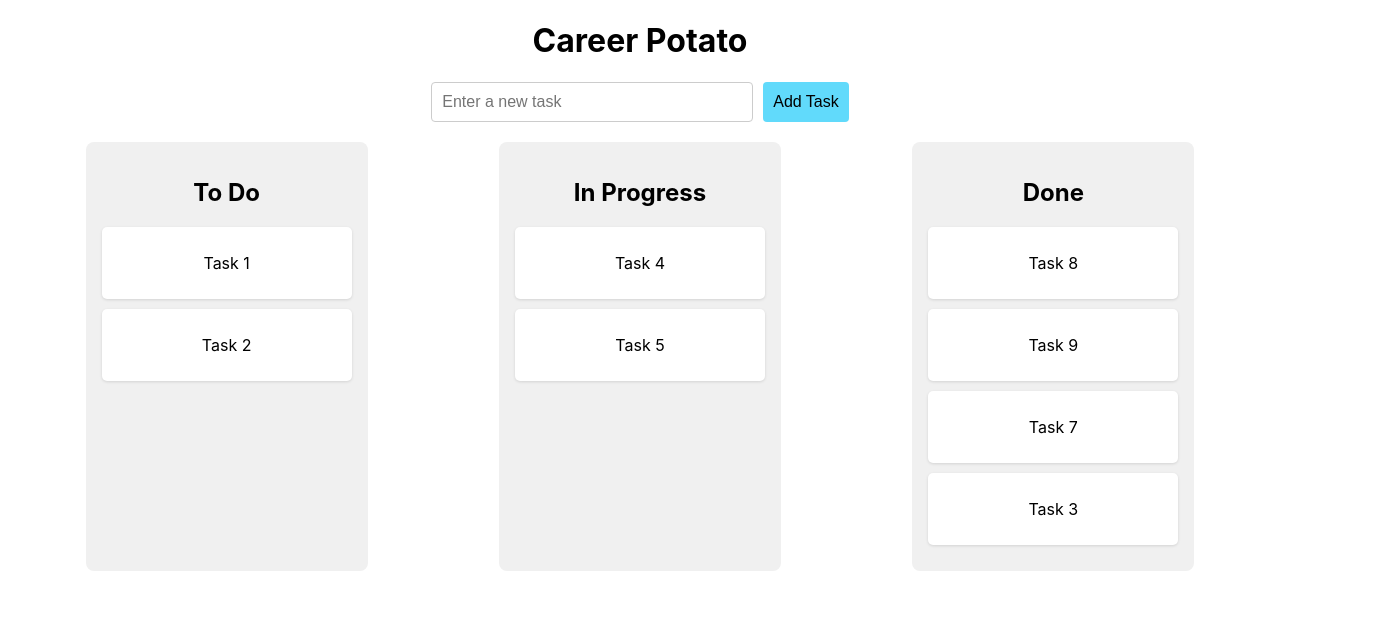
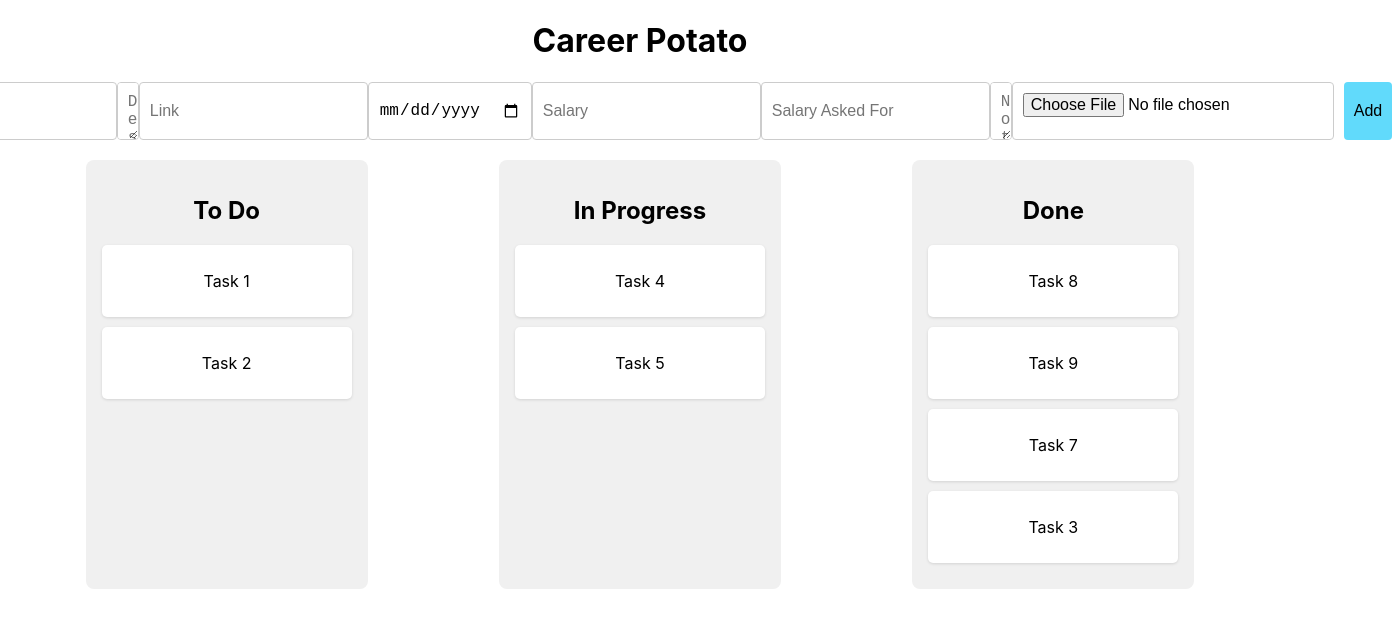
Before and after one commit to MariaRagone/career-potato, a React (Create React App) app: page / in a window 1280 px wide. Shown: the top 628 px of the page, 1392 px wide, since content can reach past the window. Built offline with nearby package versions, Linux system fonts and the light colour scheme.

Commit message:
adding more fields to the form

```diff
--- a/src/components/TaskForm.jsx
+++ b/src/components/TaskForm.jsx
@@ -2,26 +2,117 @@ import React, { useState } from "react";
 import "../styles/TaskFormStyles.css";
 
 function TaskForm({ onAddTask }) {
-  const [newTask, setNewTask] = useState("");
+  const [formData, setFormData] = useState({
+    title: "",
+    company: "",
+    link: "",
+    description: "",
+    dateApplied: "",
+    salaryOffered: "",
+    salaryAskedFor: "",
+    notes: "",
+    attachment: null,
+  });
+  const handleInputChange = (e) => {
+    const { name, value } = e.target;
+    setFormData((prevData) => ({
+      prevData,
+      [name]: value,
+    }));
+  };
 
-  const handleAddTask = (e) => {
+  const handleFileChange = (e) => {
+    const file = e.target.files[0];
+    setFormData((prevData) => ({
+      ...prevData,
+      attachment: file,
+    }));
+  };
+
+  // const [newTask, setNewTask] = useState("");
+
+  const handleSubmit = (e) => {
     e.preventDefault();
-    if (newTask.trim() === "") return;
-    onAddTask(newTask);
-    setNewTask("");
+    if (formData.title.trim() === "") return;
+    onAddTask(formData);
+    setFormData({
+      title: "",
+      company: "",
+      link: "",
+      description: "",
+      dateApplied: "",
+      salaryOffered: "",
+      salaryAskedFor: "",
+      notes: "",
+      attachment: null,
+    });
   };
 
   return (
-    <form onSubmit={handleAddTask} className="task-form">
+    <form onSubmit={handleSubmit} className="task-form">
       <input
         type="text"
-        placeholder="Enter a new task"
-        value={newTask}
-        onChange={(e) => setNewTask(e.target.value)}
+        name="title"
+        placeholder="Title"
+        value={formData.title}
+        onChange={handleInputChange}
         className="task-input"
       />
+      <textarea
+        name="description"
+        placeholder="Description"
+        value={formData.description}
+        onChange={handleInputChange}
+        className="task-input"
+      />
+      <input
+        type="url"
+        name="link"
+        placeholder="Link"
+        value={formData.sallinkaryAskedFor}
+        onChange={handleInputChange}
+        className="task-input"
+      />
+      <input
+        type="date"
+        name="dateApplied"
+        value={formData.dateApplied}
+        onChange={handleInputChange}
+        className="task-input"
+      />
+      <input
+        type="salaryOffered"
+        name="salaryOffered"
+        placeholder="Salary"
+        value={formData.salaryOffered}
+        onChange={handleInputChange}
+        className="task-input"
+      />
+      <input
+        type="salaryAskedFor"
+        name="salaryAskedFor"
+        placeholder="Salary Asked For"
+        value={formData.salaryAskedFor}
+        onChange={handleInputChange}
+        className="task-input"
+      />
+      <textarea
+        name="notes"
+        placeholder="Notes"
+        value={formData.notes}
+        onChange={handleInputChange}
+        className="task-input"
+      />
+      <input
+        type="file"
+        name="attachment"
+        placeholder="Attachments"
+        onChange={handleFileChange}
+        className="task-input"
+      />
+
       <button type="submit" className="task-button">
-        Add Task
+        Add
       </button>
     </form>
   );
```
